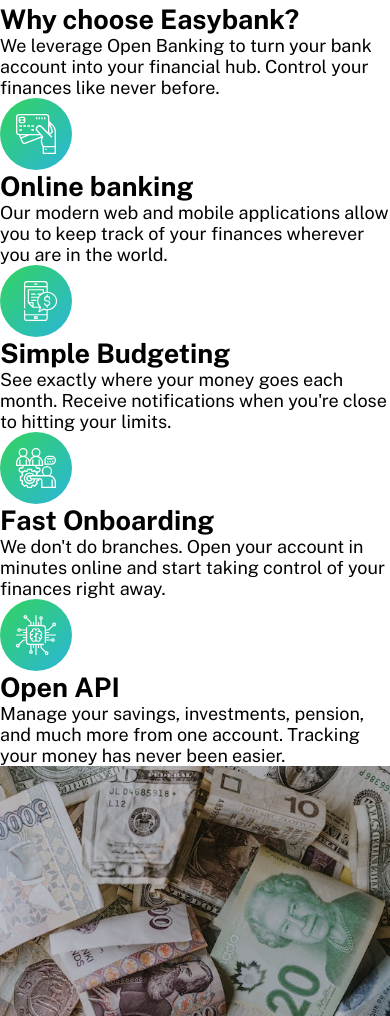
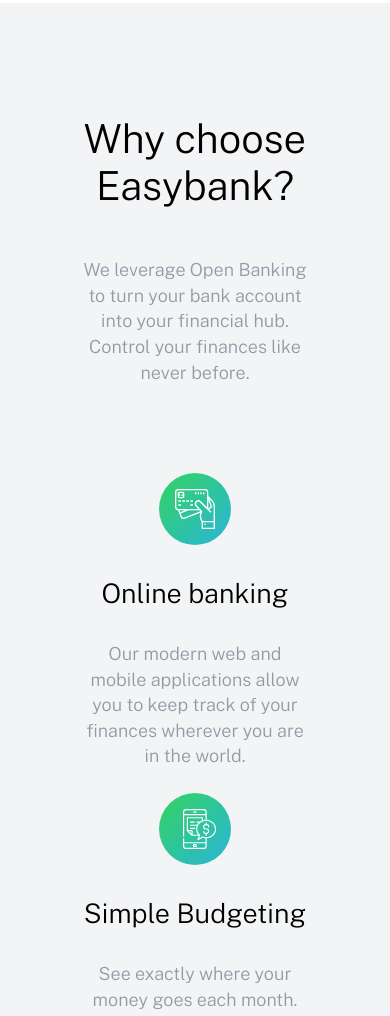
Before and after one commit to garifaj/easybank, a website built with Vite: page index.html in a window 390 px wide. Shown: the part 984-2000 px from the top of the page. Built offline with nearby package versions, Linux system fonts and the light colour scheme.

Commit message:
Reasons section completed

```diff
--- a/index.html
+++ b/index.html
@@ -80,6 +80,7 @@
       </section>
 
       <section class="reason">
+        <div class="reason-container">
           <div class="leverage">
             <h1>Why choose Easybank?</h1>
             <p>
@@ -87,15 +88,14 @@
               financial hub. Control your finances like never before.
             </p>
           </div>
-
-        <div class="reasoncards-container">
+          <div class="reason-cards">
             <div>
               <img src="/images/icon-online.svg" alt="Online Banking" />
 
               <h2>Online banking</h2>
               <p>
-              Our modern web and mobile applications allow you to keep track of
-              your finances wherever you are in the world.
+                Our modern web and mobile applications allow you to keep track
+                of your finances wherever you are in the world.
               </p>
             </div>
 
@@ -124,16 +124,17 @@
 
               <h2>Open API</h2>
               <p>
-              Manage your savings, investments, pension, and much more from one
-              account. Tracking your money has never been easier.
+                Manage your savings, investments, pension, and much more from
+                one account. Tracking your money has never been easier.
               </p>
+            </div>
           </div>
         </div>
       </section>
 
       <section class="articles">
         <div class="articles-container">
-          <div class="card1">
+          <div class="cards">
             <img src="/images/image-currency.jpg" alt="Image currency" />
             <p>By Claire Robinson</p>
 
@@ -145,7 +146,7 @@
             </p>
           </div>
 
-          <div class="card2">
+          <div class="cards">
             <img src="/images/image-restaurant.jpg" alt="Image restaurant" />
             <p>By Wilson Hutton</p>
 
@@ -157,7 +158,7 @@
             </p>
           </div>
 
-          <div class="card3">
+          <div class="cards">
             <img src="/images/image-plane.jpg" alt="Image plane" />
             <p>By Wilson Hutton</p>
 
@@ -169,7 +170,7 @@
             </p>
           </div>
 
-          <div class="card4">
+          <div class="cards">
             <img src="/images/image-confetti.jpg" alt="Image confetti" />
             <p>By Claire Robinson</p>
 
--- a/style.css
+++ b/style.css
@@ -14,7 +14,7 @@
   --darkBlue: hsl(233, 26%, 24%);
   --limeGreen: hsl(136, 65%, 51%);
   --brightCyan: hsl(192, 70%, 51%);
-  --grayishBlue: hsl(233, 8%, 62%);
+   --grayishBlue: hsl(233, 8%, 62%); /*paragraphs */
   --lightGrayishBlue: hsl(220, 16%, 96%);
   --veryLightGray: hsl(0, 0%, 98%);
   --white: hsl(0, 0%, 100%);
@@ -32,6 +32,11 @@
   display: block;
 }
 
+p {
+  font-weight: var(--fw-regular);
+  color: var(--grayishBlue);
+  line-height: 1.6rem;
+}
 .visually-hidden {
   position: absolute;
   width: 1px;
@@ -60,18 +65,25 @@
   justify-content: space-between;
   align-content: center;
   padding: 3rem 5rem;
+  background-color: var(--veryLightGray);
 }
 
 .request_btn {
   text-decoration: none;
   padding: 1.25em 2.5em;
   font-weight: var(--fw-bold);
-  border: 0;
+  border: none;
   border-radius: 100vmax;
   background-image: linear-gradient( hsl(136, 65%, 51%),hsl(192, 70%, 51%));
   cursor: pointer;
   line-height: 4px;
   color: var(--white);
+
+}
+
+.request_btn:hover {
+  opacity: 0.6;
+
 }
 
 
@@ -84,7 +96,7 @@
 }
 
 .nav-list a {
-  padding-bottom: 1rem;
+  padding-bottom: 3.8rem;
   text-decoration: none;
   color: var(--grayishBlue);
 }
@@ -92,7 +104,7 @@
 .nav-list a:hover,
 .nav-list a:focus {
   color: var(--darkBlue);
-  border-bottom: 3.5px solid;
+  border-bottom: 2rem solid;
   border-image: linear-gradient(0.25turn, hsl(136, 65%, 51%),hsl(192, 70%, 51%));
   border-image-slice: 1;
   transition: 0.3s ease-out;
@@ -131,6 +143,17 @@
     text-align: center;
     font-weight: var(--fw-bold);
   }
+
+  .nav-list a {
+    padding-bottom: 1rem;
+  }
+
+  .nav-list a:hover,
+.nav-list a:focus {
+  border-bottom: 0.2rem solid;
+}
+
+
 
   .primary-navigation[data-visible] {
     display: block;
@@ -183,11 +206,8 @@
 }
 
 .brief-details p {
-  font-weight: var(--fw-regular);
-  color: var(--grayishBlue);
   padding-bottom: 2rem;
   max-width: 28rem;
-  line-height: 1.6rem;
 }
 
 .mockup {
@@ -250,9 +270,77 @@
     width: 100%;
     transform: translate(0px,-100px );
   }
+}
+
+/* reason section */
+
+.reason-container {
+  background-color: var(--lightGrayishBlue);
+  padding: 4rem 5rem 6rem 5rem;
+}
+
+.leverage {
+  display: grid;
+  gap: 3rem;
+  justify-content: left;
+  padding: 3rem 0rem 5rem 0rem;
+}
+
+.leverage h1 {
+  font-weight: var(--fw-regular);
+  font-size: 40px;
+}
+
+.leverage p {
+  max-width: 40rem;
+}
+
+.reason-cards{
+  display: flex;
+  gap: 1.5rem;
+}
+
+.reason-cards h2 {
+  font-weight: var(--fw-regular);
+  padding: 2rem 0rem;
+}
+
+.reason-cards p {
+  max-width: 20rem;
+}
+
+@media (max-width:76rem){
+  .reason-container {
+    display: flex;
+    flex-direction: column;
+  }
+
+  .leverage {
+    justify-content: center;
+    text-align: center;
+    padding-bottom: 3rem;
+  }
+
+  .reason-cards {
+    all: unset;
+    display: flex;
+    flex-direction: column;
+    align-items: center;
+    text-align: center;
+    padding-top: 1rem;
+  }
+  .reason-cards div {
+    padding-top: 1.5rem;
+  }
+
+  .reason-cards p {
+    max-width: 25rem;
+  }
 
 
-
+  .reason-cards img {
+    margin: 0 auto
+  }
 
 
 }
```
Lines whose indentation alone changed are shown as unchanged.
